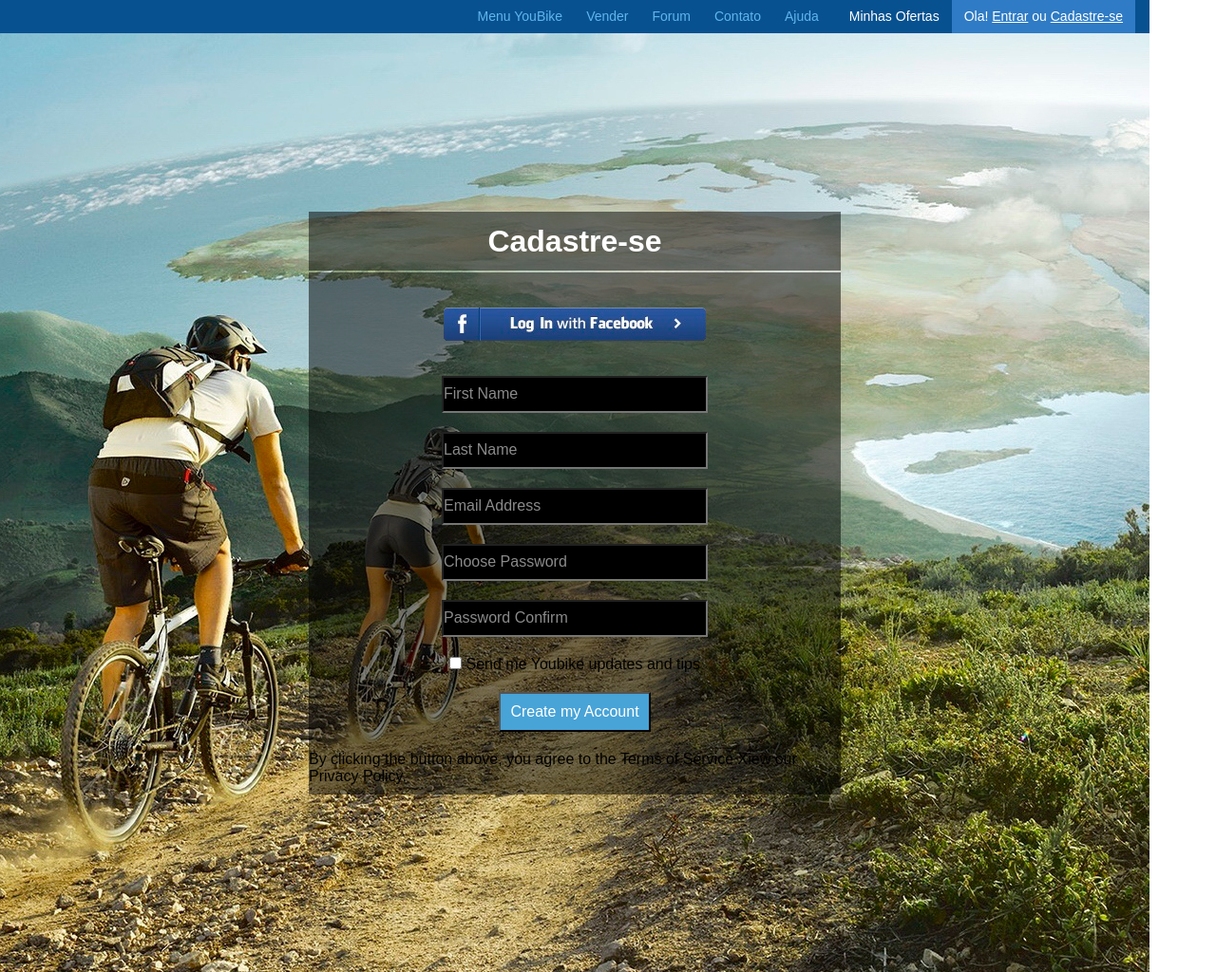
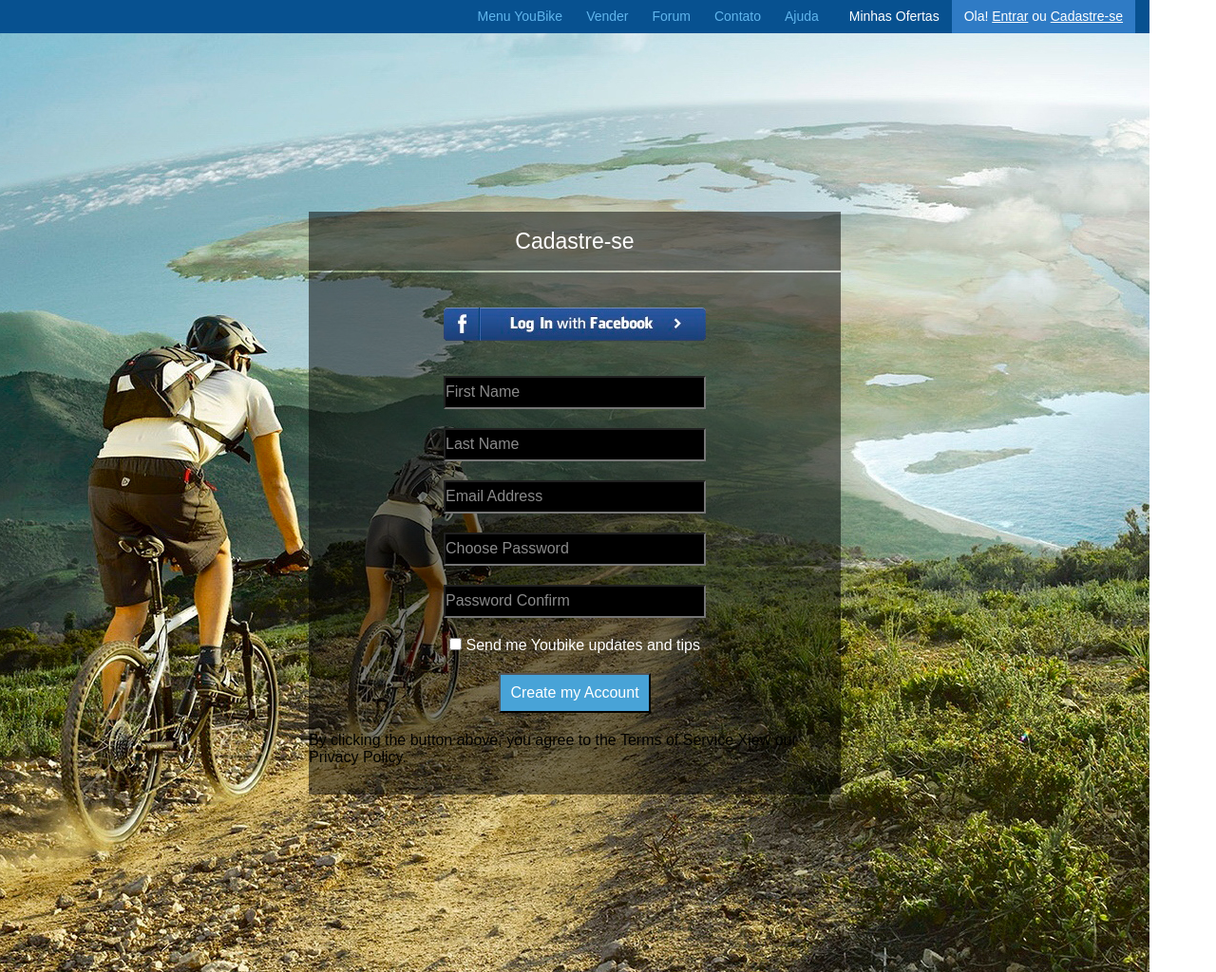
Before and after one commit to chesnishyy/goit, a plain HTML site: page hw5/Cadastre/index.html in a window 1280 px wide. Shown: the whole page at 95% size. Drawn offline with Linux system fonts and the light colour scheme.

Commit message:
hw5 cadastre without mentor checkout

```diff
--- a/hw5/Cadastre/css/main.css
+++ b/hw5/Cadastre/css/main.css
@@ -1,3 +1,7 @@
+@font-face {
+    font-family: 'Helvetica Neue';
+    src: url(../fonts/HelveticaNeue.ttf);
+}
 * {
     margin: 0;
     padding: 0;
@@ -79,6 +83,8 @@ h1 {
     line-height: 62px;
     margin: 0;
     padding: 0;
+    font-size: 23px;
+    font-weight: normal;
 }
 
 .wrapper-center-form {
@@ -102,8 +108,8 @@ h1 {
 }
 
 .input{
-    height: 35px;
-    width: 276px;
+    height: 31px;
+    width: 272px;
     color: #fff;
     background-color: #000;
 }
@@ -121,3 +127,7 @@ h1 {
     color: #fff;
     background-color: #48a3d7;
 }
+
+.form div label {
+    color: #fff;
+}
```
